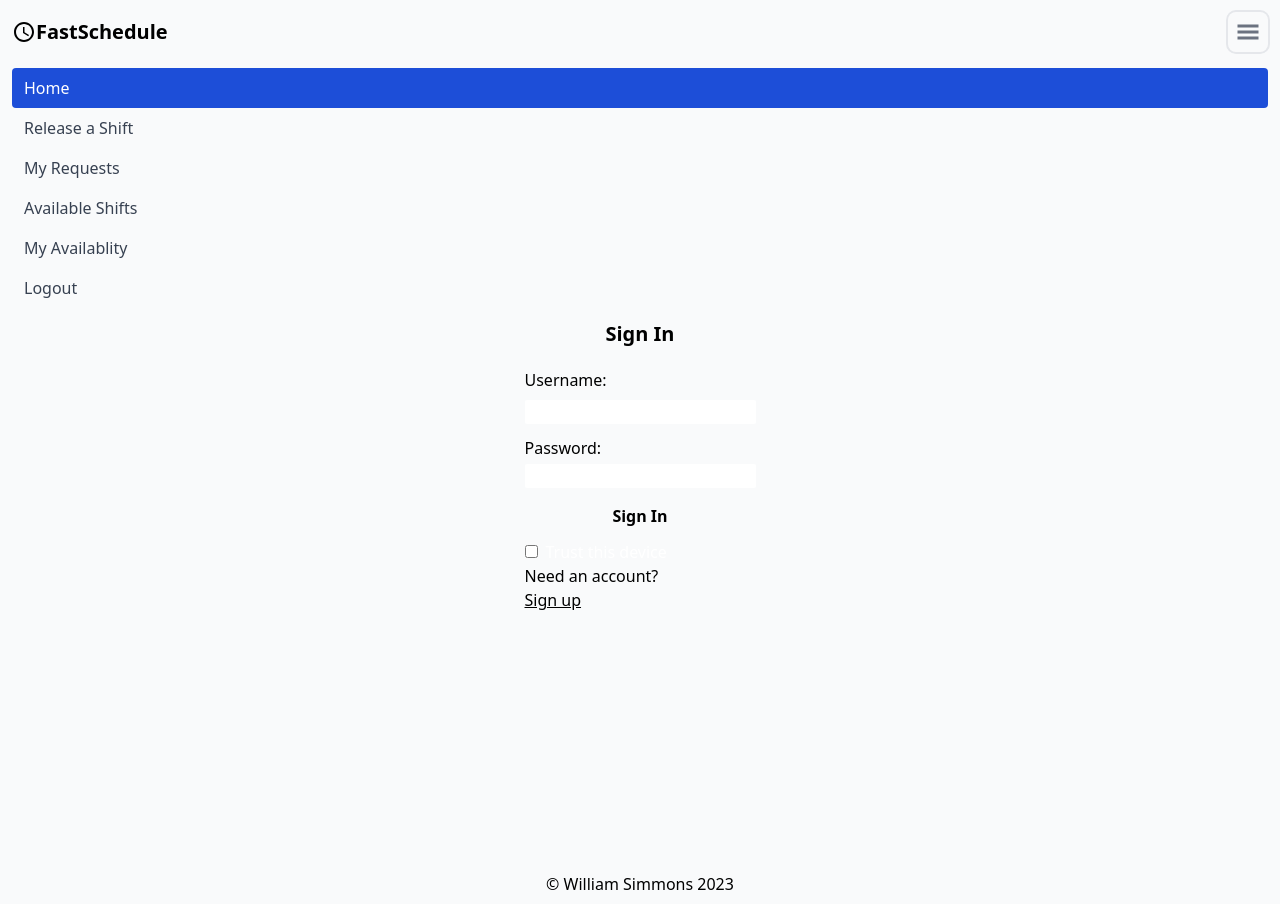
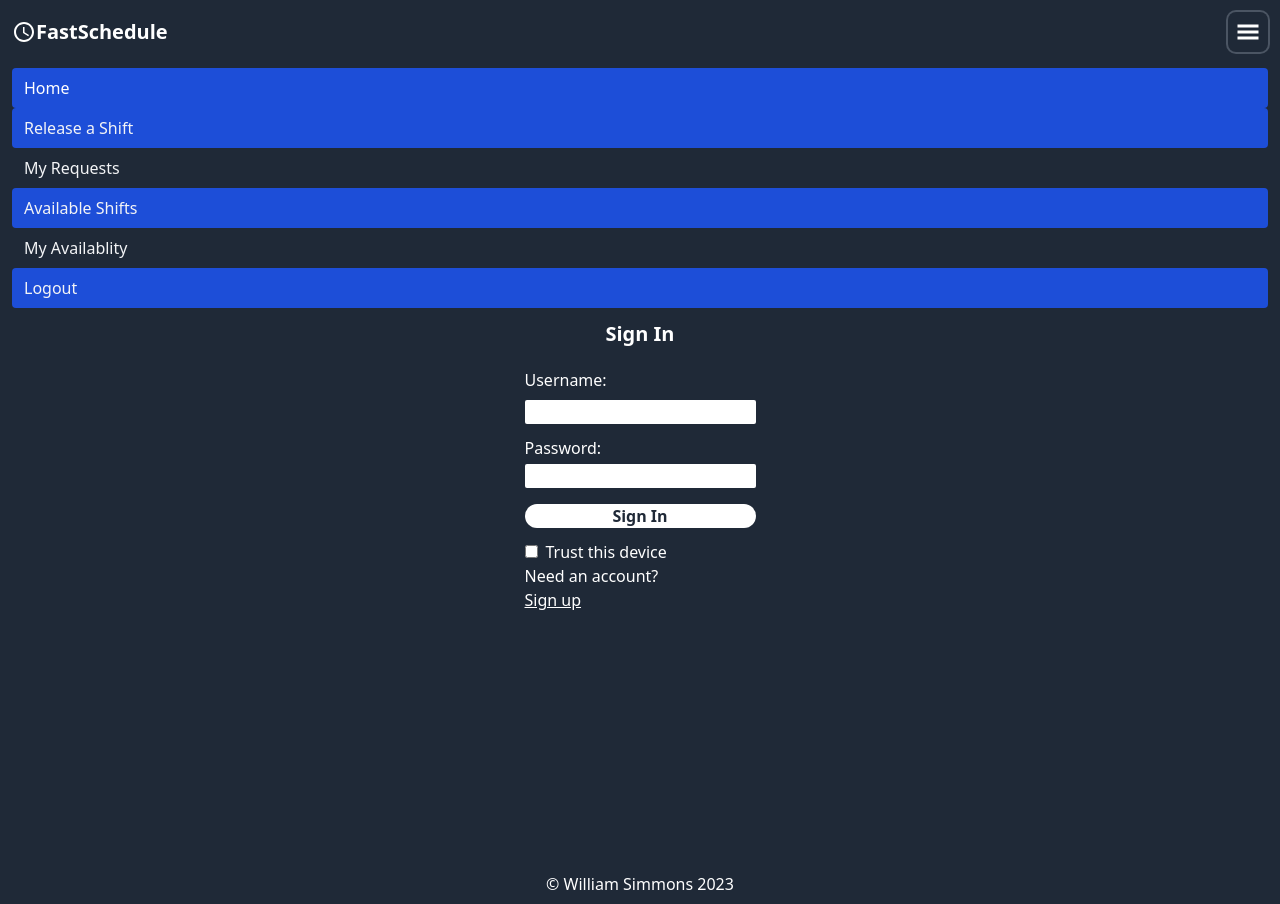
Before and after one commit to Deadrick99/SchedularFront, a React (Vite) app in the folder Schedular/: page /login in a window 1280 px wide. Both pictures are taken after a click on the button "Open main menu". Built offline with nearby package versions, Linux system fonts and the light colour scheme.

Commit message:
ready for alpha 0.0

```diff
--- a/Schedular/src/App.jsx
+++ b/Schedular/src/App.jsx
@@ -10,6 +10,7 @@ import PersistLogin from './components/PersistLogin'
 import StoreHours from './components/StoreHours'
 import StoreShifts from './components/storeShifts'
 import MakeSchedule from './components/MakeSchedule'
+import ComingSoon from './components/ComingSoon'
 function App() {
 
   return (
@@ -21,8 +22,9 @@ function App() {
         <Route path ="register" element={<Register/>}/>
         <Route element= {<PersistLogin/>}>
           <Route element={<RequireAuth allowedRoles={[6213]}/>}>
-            <Route path='/' element={<Layout/>}/>
+            <Route path='/' element={<ComingSoon/>}/>
             <Route path='/availability' element={<Availability/>}/>
+            <Route path='/comingsoon' element={<ComingSoon/>}></Route>
           </Route>
           <Route element ={<RequireAuth allowedRoles={[2652]}/>}>
             <Route path='/storehours' element={<StoreHours/>}/>
--- a/Schedular/src/components/Availability.jsx
+++ b/Schedular/src/components/Availability.jsx
@@ -502,11 +502,11 @@ function Availability() {
 
   return (
   <div>
-    <section className={isLoading ? "border-gray-200 bg-gray-50 min-h-screen w-full dark:bg-gray-800 dark:border-gray-700 dark:text-white flex flex-col m-auto items-center justify-center" : "hidden"} >
+    <section className={isLoading ? " min-h-screen w-full bg-gray-800 border-gray-700:text-white flex flex-col m-auto items-center justify-center" : "hidden"} >
          <div className='animate-spin text-2xl'> <VscLoading/> </div>
     </section>
 
-        <section className={!isLoading ?"border-gray-200 bg-gray-50 min-h-screen w-full dark:bg-gray-800 dark:border-gray-700 dark:text-white flex flex-col m-auto items-center justify-center": "hidden"}>
+        <section className={!isLoading ?" min-h-screen w-full bg-gray-800 border-gray-700 text-white flex flex-col m-auto items-center justify-center": "hidden"}>
 
          <h1 className=" text-center font-semibold text-xl">Availibility</h1>
             <form className="flex flex-col  my-2" onSubmit={handleSubmit}>
--- a/Schedular/src/components/Footer.jsx
+++ b/Schedular/src/components/Footer.jsx
@@ -2,9 +2,9 @@ import React from 'react'
 import "../output.css"
 function Footer() {
   return (
-    <span className='h-10 w-full bottom-0 bg-gray-50 border-gray-200 dark:bg-gray-800 dark:border-gray-700
+    <span className='h-10 w-full bottom-0  bg-gray-800 border-gray-700
     flex flex-wrap items-center mx-auto'>
-        <p className='self-center mx-auto text-md dark:text-white'>© William Simmons 2023</p>
+        <p className='self-center mx-auto text-md text-white'>© William Simmons 2023</p>
     </span>
   )
 }
--- a/Schedular/src/components/Login.jsx
+++ b/Schedular/src/components/Login.jsx
@@ -71,8 +71,8 @@ function Login() {
     }
 
   return (
-        <section className="border-gray-200 bg-gray-50 min-h-screen w-full dark:bg-gray-800 dark:border-gray-700'
-         dark:text-white flex flex-col  m-auto items-center justify-center">
+        <section className="min-h-screen w-full bg-gray-800 border-gray-700'
+         text-white flex flex-col  m-auto items-center justify-center">
           <p
             ref={errRef}
             className={errMsg ? "bg-red-500" : "hidden"}
@@ -100,7 +100,7 @@ function Login() {
               required
               className="my-1 rounded-sm text-black"
             />
-            <button className="dark:text-gray-800 dark:bg-white my-3 font-semibold rounded-xl">Sign In</button>
+            <button className="text-gray-800 bg-white my-3 font-semibold rounded-xl">Sign In</button>
             <div className= "text-white">
               <input  type="checkbox"
               id= "persist"
--- a/Schedular/src/components/Navbar.jsx
+++ b/Schedular/src/components/Navbar.jsx
@@ -22,46 +22,46 @@ function Navbar() {
       await logout()
     }
   return (
-    <nav className='p-3 h-16 w-full border-gray-200 bg-gray-50 sticky top-0 dark:bg-gray-800 dark:border-gray-700'>
+    <nav className='p-3 h-16 w-full  sticky top-0 bg-gray-800 border-gray-700'>
       <div className='container flex flex-wrap items-center justify-between mx-auto'>
         <a href='#' className='flex items-center'>
-          <span className='self-center text-2xl font-semibold whitespace-nowrap dark:text-white'><MdSchedule/></span>
-          <span className='self-center text-xl font-semibold whitespace-nowrap dark:text-white' >FastSchedule</span>
+          <span className='self-center text-2xl font-semibold whitespace-nowrap text-white'><MdSchedule/></span>
+          <span className='self-center text-xl font-semibold whitespace-nowrap text-white' >FastSchedule</span>
         </a>
-        <button type="button" className='inline-flex items-center p-2 ml-3 text-sm text-gray-500 rounded-lg hover:cursor-pointer hover:bg-gray-100 focus:ring-2
-         focus:ring-gray-200 dark:text-gray-400 dark:hover:bg-gray-700 dark:focus:ring-gray-600'
+        <button type="button" className='inline-flex items-center p-2 ml-3 text-sm  rounded-lg hover:cursor-pointer  focus:ring-2
+          text-gray-400 hover:bg-gray-700 focus:ring-gray-600'
           aria-controls= "navbar-hamburger"aria-expanded="false" onClick={toggleNav}>
          <span className="sr-only">Open main menu</span>
-         <span className='text-2xl self-center font-semibold whitespace-nowrap dark:text-white' aria-hidden="true"><GiHamburgerMenu/></span>
+         <span className='text-2xl self-center font-semibold whitespace-nowrap text-white' aria-hidden="true"><GiHamburgerMenu/></span>
          </button>
-         <div className={`${navbar} w-full`} id= "navbar-hamburger" >
-          <ul className='flex flex-col mt-4 rounded-lg bg-gray-50 dark:bg-gray-800 dark:border-gray-700' >
+         <div className={`${navbar} w-full text-white`} id= "navbar-hamburger" >
+          <ul className='flex flex-col mt-4 rounded-lg  bg-gray-800 border-gray-700' >
             <li>
-             <Link to="/" onClick={toggleNav} className="block py-2 pl-3 pr-4 text-white bg-blue-700 rounded dark:bg-blue-600" aria-current="page">Home</Link>
+             <Link to="/" onClick={toggleNav} className="block py-2 pl-3 pr-4 text-white bg-blue-700 rounded " aria-current="page">Home</Link>
             </li>
             <li  className= {auth?.roles?.find( role => role ==2652)? "" :"hidden"}>
-              <Link to="/storehours" onClick ={toggleNav} className = "block py-2 pl-3 pr-4 text-gray-700 rounded hover:bg-gray-100 dark:text-gray-400 dark:hover:bg-gray-700 dark:hover:text-white">Store Hours</Link>
+              <Link to="/storehours" onClick ={toggleNav} className = "block py-2 pl-3 pr-4  rounded  text-gray-100 hover:bg-gray-700 hover:text-white">Store Hours</Link>
             </li>
             <li  className= {auth?.roles?.find( role => role ==2652)? "" :"hidden"}>
-              <Link to="/storeshifts" onClick ={toggleNav} className = "block py-2 pl-3 pr-4 text-gray-700 rounded hover:bg-gray-100 dark:text-gray-400 dark:hover:bg-gray-700 dark:hover:text-white">Store Shifts</Link>
+              <Link to="/storeshifts" onClick ={toggleNav} className = "block py-2 pl-3 pr-4  rounded bg-blue-700 text-gray-100 hover:bg-gray-700 hover:text-white">Store Shifts</Link>
             </li>
             <li  className= {auth?.roles?.find( role => role ==2652)? "" :"hidden"}>
-              <Link to="/makeschedule" onClick ={toggleNav} className = "block py-2 pl-3 pr-4 text-gray-700 rounded hover:bg-gray-100 dark:text-gray-400 dark:hover:bg-gray-700 dark:hover:text-white">Make Schedule</Link>
+              <Link to="/makeschedule" onClick ={toggleNav} className = "block py-2 pl-3 pr-4  rounded  text-gray-100 hover:bg-gray-700 hover:text-white">Make Schedule</Link>
             </li>
             <li>
-             <a href="#" className="block py-2 pl-3 pr-4 text-gray-700 rounded hover:bg-gray-100 dark:text-gray-400 dark:hover:bg-gray-700 dark:hover:text-white">Release a Shift</a>
+             <Link to="/comingsoon" className="block py-2 pl-3 pr-4  rounded  text-gray-100 bg-blue-700 hover:bg-gray-700 hover:text-white">Release a Shift</Link>
             </li>
             <li>
-             <a href="#" className="block py-2 pl-3 pr-4 text-gray-700 rounded hover:bg-gray-100 dark:text-gray-400 dark:hover:bg-gray-700 dark:hover:text-white">My Requests</a>
+             <Link to="/comingsoon" className="block py-2 pl-3 pr-4  rounded  text-gray-100 hover:bg-gray-700 hover:text-white">My Requests</Link>
             </li>
             <li>
-             <a href="#" className="block py-2 pl-3 pr-4 text-gray-700 rounded hover:bg-gray-100 dark:text-gray-400 dark:hover:bg-gray-700 dark:hover:text-white">Available Shifts</a>
+             <Link to="/comingsoon" className="block py-2 pl-3 pr-4  rounded  text-gray-100 bg-blue-700 hover:bg-gray-700 hover:text-white">Available Shifts</Link>
             </li>
             <li>
-             <Link to={"/availability"} onClick={toggleNav} className="block py-2 pl-3 pr-4 text-gray-700 rounded hover:bg-gray-100 dark:text-gray-400 dark:hover:bg-gray-700 dark:hover:text-white">My Availablity</Link>
+             <Link to={"/availability"} onClick={toggleNav} className="block py-2 pl-3 pr-4  rounded  text-gray-100 hover:bg-gray-700 hover:text-white">My Availablity</Link>
             </li>
             <li>
-             <Link onClick={handleLogout} href="#" className="block py-2 pl-3 pr-4 text-gray-700 rounded hover:bg-gray-100 dark:text-gray-400 dark:hover:bg-gray-700 dark:hover:text-white">Logout</Link>
+             <Link onClick={handleLogout} href="#" className="block py-2 pl-3 pr-4  rounded bg-blue-700  text-gray-100 hover:bg-gray-700 hover:text-white">Logout</Link>
             </li>
           </ul>
          </div>
--- a/Schedular/src/components/storeShifts.jsx
+++ b/Schedular/src/components/storeShifts.jsx
@@ -161,7 +161,7 @@ function StoreShifts() {
         )
     }
         return(
-             <section className='border-gray-200 bg-gray-50 min-h-screen w-full dark:bg-gray-800 dark:border-gray-700 dark:text-white flex flex-col m-auto items-center justify-center'>
+             <section className=' min-h-screen w-full bg-gray-800 border-gray-700 text-white flex flex-col m-auto items-center justify-center'>
 
              <h1 className='mb-6 underline'> Store Shifts</h1>
            <button disabled= {edit? true: false} onClick={() => handleAdd()} className='bg-white rounded-md w-1/2 text-gray-800 my-5'>{!add? "Add" : "Cancel"}</button>
--- a/Schedular/src/output.css
+++ b/Schedular/src/output.css
@@ -563,6 +563,10 @@ video {
   position: fixed;
 }
 
+.relative {
+  position: relative;
+}
+
 .sticky {
   position: sticky;
 }
@@ -575,17 +579,16 @@ video {
   top: 0px;
 }
 
+.z-10 {
+  z-index: 10;
+}
+
 .m-3 {
   margin: 0.75rem;
 }
 
 .m-auto {
   margin: auto;
-}
-
-.mx-4 {
-  margin-left: 1rem;
-  margin-right: 1rem;
 }
 
 .mx-auto {
@@ -611,11 +614,6 @@ video {
 .my-5 {
   margin-top: 1.25rem;
   margin-bottom: 1.25rem;
-}
-
-.mx-1 {
-  margin-left: 0.25rem;
-  margin-right: 0.25rem;
 }
 
 .mb-1 {
@@ -662,10 +660,6 @@ video {
   margin-top: 1rem;
 }
 
-.mb-10 {
-  margin-bottom: 2.5rem;
-}
-
 .block {
   display: block;
 }
@@ -706,6 +700,10 @@ video {
   height: 100vh;
 }
 
+.h-1\/2 {
+  height: 50%;
+}
+
 .min-h-screen {
   min-height: 100vh;
 }
@@ -718,20 +716,12 @@ video {
   width: 75%;
 }
 
-.w-40 {
-  width: 10rem;
-}
-
 .w-full {
   width: 100%;
 }
 
 .w-screen {
   width: 100vw;
-}
-
-.min-w-\[80px\] {
-  min-width: 80px;
 }
 
 .min-w-\[100px\] {
@@ -784,6 +774,10 @@ video {
   justify-content: space-between;
 }
 
+.justify-around {
+  justify-content: space-around;
+}
+
 .gap-3 {
   gap: 0.75rem;
 }
@@ -828,17 +822,17 @@ video {
   border-radius: 0.75rem;
 }
 
+.border-2 {
+  border-width: 2px;
+}
+
 .border-4 {
   border-width: 4px;
 }
 
-.border-2 {
-  border-width: 2px;
-}
-
-.border-gray-200 {
+.border-gray-700 {
   --tw-border-opacity: 1;
-  border-color: rgb(229 231 235 / var(--tw-border-opacity));
+  border-color: rgb(55 65 81 / var(--tw-border-opacity));
 }
 
 .border-green-500 {
@@ -851,9 +845,9 @@ video {
   border-color: rgb(239 68 68 / var(--tw-border-opacity));
 }
 
-.border-gray-700 {
-  --tw-border-opacity: 1;
-  border-color: rgb(55 65 81 / var(--tw-border-opacity));
+.bg-black {
+  --tw-bg-opacity: 1;
+  background-color: rgb(0 0 0 / var(--tw-bg-opacity));
 }
 
 .bg-blue-700 {
@@ -861,9 +855,9 @@ video {
   background-color: rgb(29 78 216 / var(--tw-bg-opacity));
 }
 
-.bg-gray-50 {
+.bg-gray-800 {
   --tw-bg-opacity: 1;
-  background-color: rgb(249 250 251 / var(--tw-bg-opacity));
+  background-color: rgb(31 41 55 / var(--tw-bg-opacity));
 }
 
 .bg-red-500 {
@@ -876,9 +870,13 @@ video {
   background-color: rgb(255 255 255 / var(--tw-bg-opacity));
 }
 
-.bg-gray-800 {
+.bg-slate-50 {
   --tw-bg-opacity: 1;
-  background-color: rgb(31 41 55 / var(--tw-bg-opacity));
+  background-color: rgb(248 250 252 / var(--tw-bg-opacity));
+}
+
+.bg-opacity-50 {
+  --tw-bg-opacity: 0.5;
 }
 
 .p-2 {
@@ -889,19 +887,18 @@ video {
   padding: 0.75rem;
 }
 
+.px-1 {
+  padding-left: 0.25rem;
+  padding-right: 0.25rem;
+}
+
 .py-2 {
   padding-top: 0.5rem;
   padding-bottom: 0.5rem;
 }
 
-.px-4 {
-  padding-left: 1rem;
-  padding-right: 1rem;
-}
-
-.px-1 {
-  padding-left: 0.25rem;
-  padding-right: 0.25rem;
+.pb-10 {
+  padding-bottom: 2.5rem;
 }
 
 .pl-3 {
@@ -910,10 +907,6 @@ video {
 
 .pr-4 {
   padding-right: 1rem;
-}
-
-.pb-10 {
-  padding-bottom: 2.5rem;
 }
 
 .text-center {
@@ -948,14 +941,14 @@ video {
   color: rgb(0 0 0 / var(--tw-text-opacity));
 }
 
-.text-gray-500 {
+.text-gray-100 {
   --tw-text-opacity: 1;
-  color: rgb(107 114 128 / var(--tw-text-opacity));
+  color: rgb(243 244 246 / var(--tw-text-opacity));
 }
 
-.text-gray-700 {
+.text-gray-400 {
   --tw-text-opacity: 1;
-  color: rgb(55 65 81 / var(--tw-text-opacity));
+  color: rgb(156 163 175 / var(--tw-text-opacity));
 }
 
 .text-gray-800 {
@@ -989,13 +982,24 @@ video {
   filter: var(--tw-blur) var(--tw-brightness) var(--tw-contrast) var(--tw-grayscale) var(--tw-hue-rotate) var(--tw-invert) var(--tw-saturate) var(--tw-sepia) var(--tw-drop-shadow);
 }
 
+.backdrop-blur-sm {
+  --tw-backdrop-blur: blur(4px);
+  -webkit-backdrop-filter: var(--tw-backdrop-blur) var(--tw-backdrop-brightness) var(--tw-backdrop-contrast) var(--tw-backdrop-grayscale) var(--tw-backdrop-hue-rotate) var(--tw-backdrop-invert) var(--tw-backdrop-opacity) var(--tw-backdrop-saturate) var(--tw-backdrop-sepia);
+          backdrop-filter: var(--tw-backdrop-blur) var(--tw-backdrop-brightness) var(--tw-backdrop-contrast) var(--tw-backdrop-grayscale) var(--tw-backdrop-hue-rotate) var(--tw-backdrop-invert) var(--tw-backdrop-opacity) var(--tw-backdrop-saturate) var(--tw-backdrop-sepia);
+}
+
 .hover\:cursor-pointer:hover {
   cursor: pointer;
 }
 
-.hover\:bg-gray-100:hover {
+.hover\:bg-gray-700:hover {
   --tw-bg-opacity: 1;
-  background-color: rgb(243 244 246 / var(--tw-bg-opacity));
+  background-color: rgb(55 65 81 / var(--tw-bg-opacity));
+}
+
+.hover\:text-white:hover {
+  --tw-text-opacity: 1;
+  color: rgb(255 255 255 / var(--tw-text-opacity));
 }
 
 .focus\:ring-2:focus {
@@ -1004,9 +1008,9 @@ video {
   box-shadow: var(--tw-ring-offset-shadow), var(--tw-ring-shadow), var(--tw-shadow, 0 0 #0000);
 }
 
-.focus\:ring-gray-200:focus {
+.focus\:ring-gray-600:focus {
   --tw-ring-opacity: 1;
-  --tw-ring-color: rgb(229 231 235 / var(--tw-ring-opacity));
+  --tw-ring-color: rgb(75 85 99 / var(--tw-ring-opacity));
 }
 
 @media (prefers-color-scheme: dark) {
@@ -1014,54 +1018,4 @@ video {
     --tw-border-opacity: 1;
     border-color: rgb(55 65 81 / var(--tw-border-opacity));
   }
-
-  .dark\:bg-blue-600 {
-    --tw-bg-opacity: 1;
-    background-color: rgb(37 99 235 / var(--tw-bg-opacity));
-  }
-
-  .dark\:bg-gray-800 {
-    --tw-bg-opacity: 1;
-    background-color: rgb(31 41 55 / var(--tw-bg-opacity));
-  }
-
-  .dark\:bg-white {
-    --tw-bg-opacity: 1;
-    background-color: rgb(255 255 255 / var(--tw-bg-opacity));
-  }
-
-  .dark\:text-black {
-    --tw-text-opacity: 1;
-    color: rgb(0 0 0 / var(--tw-text-opacity));
-  }
-
-  .dark\:text-gray-400 {
-    --tw-text-opacity: 1;
-    color: rgb(156 163 175 / var(--tw-text-opacity));
-  }
-
-  .dark\:text-gray-800 {
-    --tw-text-opacity: 1;
-    color: rgb(31 41 55 / var(--tw-text-opacity));
-  }
-
-  .dark\:text-white {
-    --tw-text-opacity: 1;
-    color: rgb(255 255 255 / var(--tw-text-opacity));
-  }
-
-  .dark\:hover\:bg-gray-700:hover {
-    --tw-bg-opacity: 1;
-    background-color: rgb(55 65 81 / var(--tw-bg-opacity));
-  }
-
-  .dark\:hover\:text-white:hover {
-    --tw-text-opacity: 1;
-    color: rgb(255 255 255 / var(--tw-text-opacity));
-  }
-
-  .dark\:focus\:ring-gray-600:focus {
-    --tw-ring-opacity: 1;
-    --tw-ring-color: rgb(75 85 99 / var(--tw-ring-opacity));
-  }
 }
```
Also changed, not shown: Schedular/src/components/ComingSoon.jsx (added, +12 -0 lines), Schedular/src/components/MakeSchedule.jsx (+35 -6 lines), Schedular/src/components/Register.jsx (+5 -5 lines), Schedular/src/components/StoreHours.jsx (+15 -15 lines).
